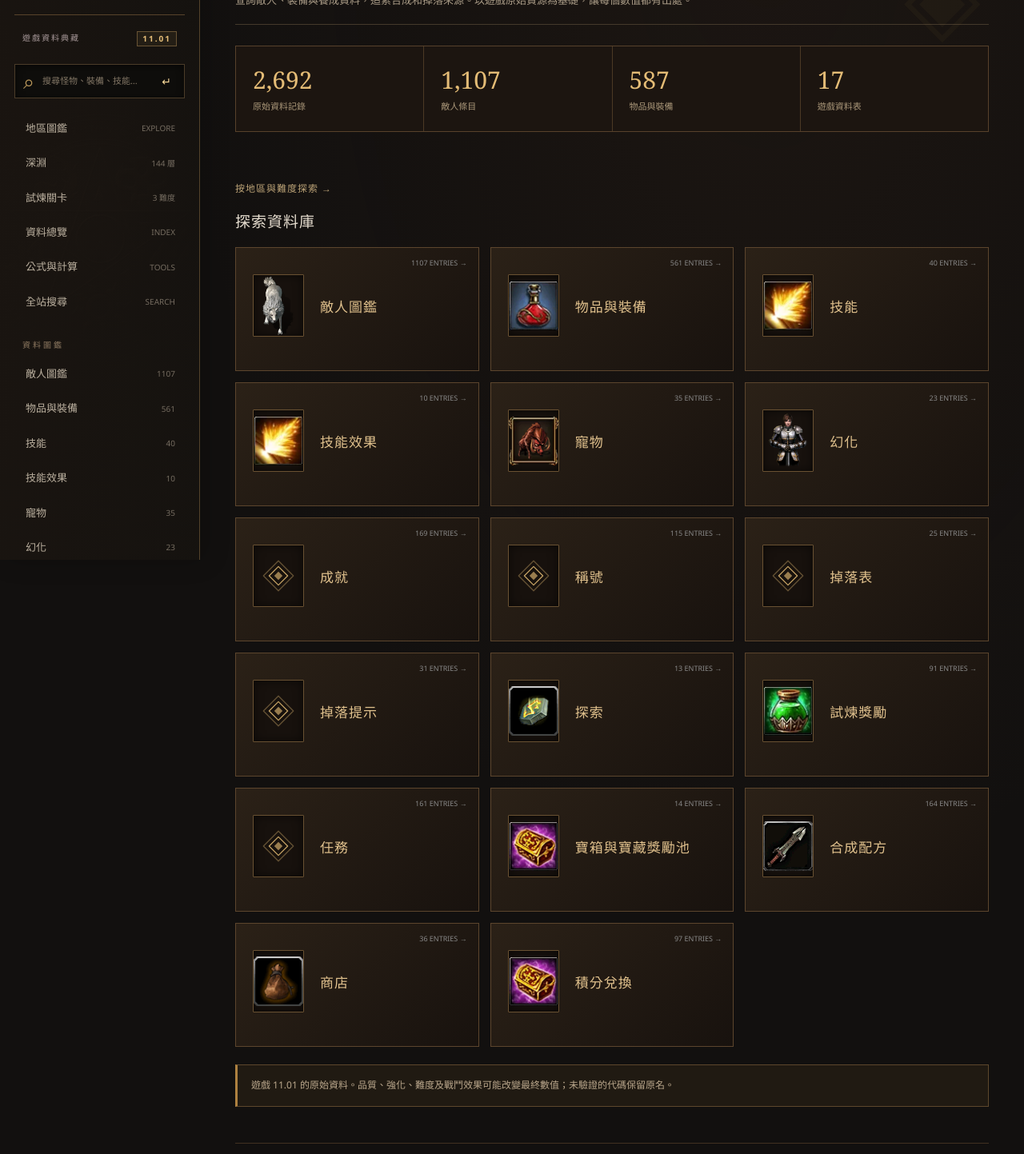
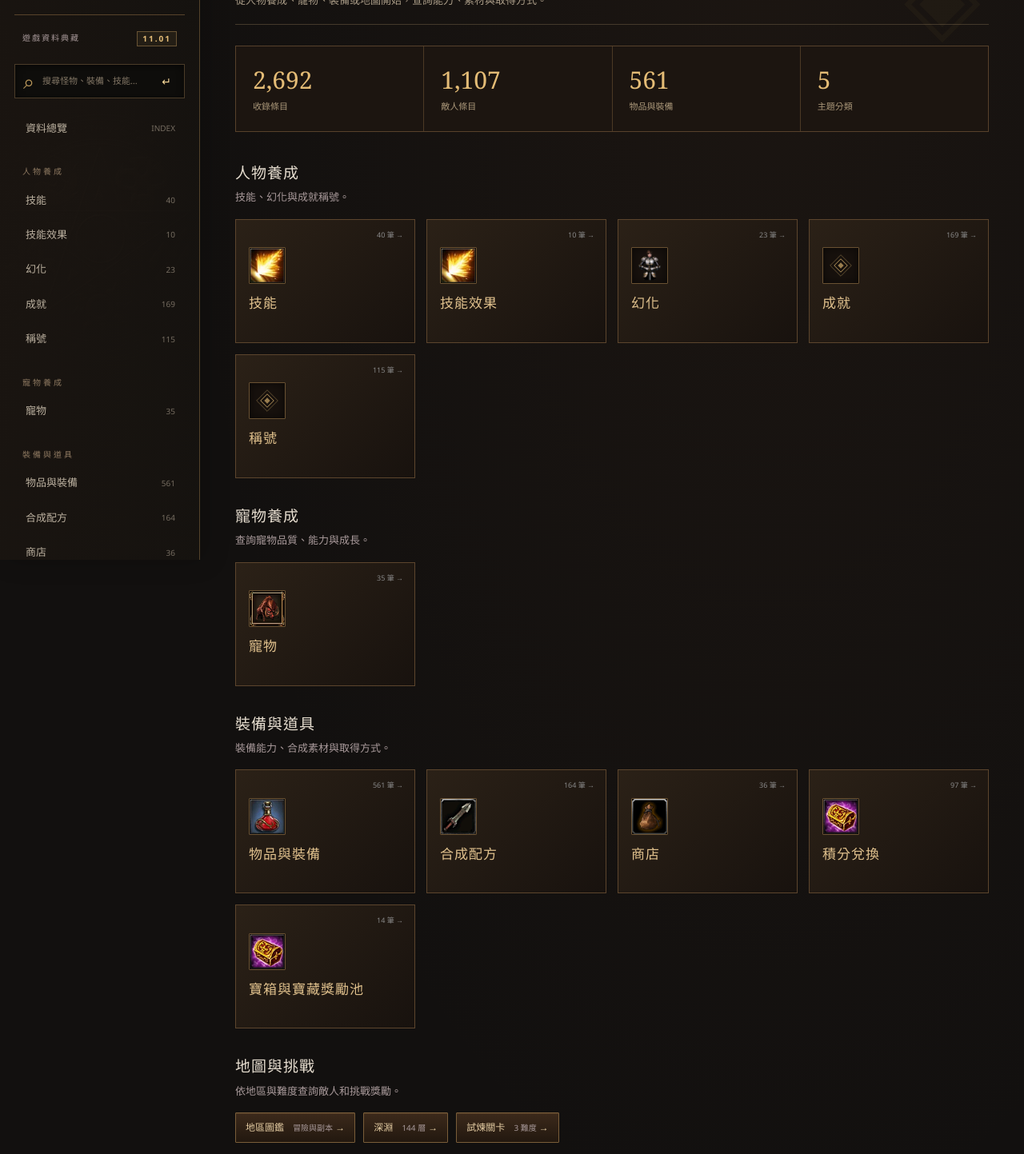
Before and after one commit to TatshSiow/legend-of-darkness-wiki, a SvelteKit app: page /home in a window 1280 px wide. Shown: the part 100-1543 px from the top of the page at 80% size. Built offline with nearby package versions, Linux system fonts and the light colour scheme; no server answers.

Commit message:
Group wiki navigation by topic and open the overview homepage

```diff
--- /dev/null
+++ b/src/lib/core/navigation.ts
@@ -0,0 +1,11 @@
+export const navigationGroups = [
+ {name:'人物養成',description:'技能、幻化與成就稱號。',categories:['skill','skillte','skin','achievement','title']},
+ {name:'寵物養成',description:'查詢寵物品質、能力與成長。',categories:['pet']},
+ {name:'裝備與道具',description:'裝備能力、合成素材與取得方式。',categories:['item','make','shop','exchange','treasure']},
+ {name:'地圖與挑戰',description:'依地區與難度查詢敵人和挑戰獎勵。',categories:['enemy','trial','explored','task'],links:[
+  {name:'地區圖鑑',href:'/regions/',hint:'冒險與副本'},
+  {name:'深淵',href:'/abyss/',hint:'144 層'},
+  {name:'試煉關卡',href:'/trial/',hint:'3 難度'}
+ ]},
+ {name:'掉落資料',description:'掉落表與遊戲內提示，實際來源以條目說明為準。',categories:['drop','droptip']}
+];
--- a/src/routes/+layout.svelte
+++ b/src/routes/+layout.svelte
@@ -2,6 +2,7 @@
  import {page} from '$app/state';
  import {goto} from '$app/navigation';
  import {sortableTables} from '#lib/core/table-sort.ts';
+ import {navigationGroups} from '#lib/core/navigation.ts';
  import type {LayoutData} from './$types';
  import '../base.css';import '../theme.css';import '../app.css';
  let {data,children}:{data:LayoutData;children:import('svelte').Snippet}=$props();
@@ -12,20 +13,22 @@
 <svelte:window onkeydown={shortcut}/>
 <svelte:head><meta name="theme-color" content="#12100f" />{#if data.siteUrl&&page.url.pathname!=='/search/'}<link rel="canonical" href={data.siteUrl+page.url.pathname}/>{/if}</svelte:head>
 <aside data-pagefind-ignore>
- <a class="brand" href="/regions/"><span class="sigil">◈</span><span>黑暗傳說<small>LEGEND OF DARKNESS</small></span></a>
+ <a class="brand" href="/home/"><span class="sigil">◈</span><span>黑暗傳說<small>LEGEND OF DARKNESS</small></span></a>
  <div class="edition">遊戲資料典藏 <b>{data.version}</b></div>
  <form class="search" action="/search/" onsubmit={search}><span aria-hidden="true">⌕</span><input name="q" type="search" bind:value={query} placeholder="搜尋怪物、裝備、技能…" aria-label="全站搜尋"><button type="submit" aria-label="搜尋">↵</button></form>
  <nav id="nav" aria-label="資料分類">
-  <a href="/regions/" class:active={page.url.pathname.startsWith('/regions/')}><span>地區圖鑑</span><small>EXPLORE</small></a>
-  <a href="/abyss/" class:active={page.url.pathname.startsWith('/abyss/')}><span>深淵</span><small>144 層</small></a>
-  <a href="/trial/" class:active={page.url.pathname.startsWith('/trial/')}><span>試煉關卡</span><small>3 難度</small></a>
   <a href="/home/" class:active={page.url.pathname==='/home/'}><span>資料總覽</span><small>INDEX</small></a>
+  {#each navigationGroups as group}
+   <div class="navgroup">{group.name}</div>
+   {#each group.links??[] as link}<a href={link.href} class:active={page.url.pathname.startsWith(link.href)}><span>{link.name}</span><small>{link.hint}</small></a>{/each}
+   {#each group.categories as key}
+    {@const category=data.categories.find(category=>category.key===key)}
+    {#if category}<a href={`/data/${category.key}/`} class:active={page.params.category===category.key}><span>{category.name}</span><small>{category.count}</small></a>{/if}
+   {/each}
+  {/each}
+  <div class="navgroup">查詢工具</div>
   <a href="/formulas/" class:active={page.url.pathname==='/formulas/'}><span>公式與計算</span><small>TOOLS</small></a>
   <a href="/search/" class:active={page.url.pathname.startsWith('/search/')}><span>全站搜尋</span><small>SEARCH</small></a>
-  <div class="navgroup">資料圖鑑</div>
-  {#each data.categories as category}
-   <a href={`/data/${category.key}/`} class:active={page.params.category===category.key}><span>{category.name}</span><small>{category.count}</small></a>
-  {/each}
   <a href="/sources/" class:active={page.url.pathname==='/sources/'}><span>來源與驗證</span><small>{data.categories.length}</small></a>
  </nav><div class="sidefoot">原版遊戲圖示 · 遊戲 {data.version}<br>黑暗世界的資料典藏</div>
 </aside>
--- a/src/routes/+page.server.ts
+++ b/src/routes/+page.server.ts
@@ -1,2 +1,2 @@
 import {redirect} from '@sveltejs/kit';
-export const load=()=>redirect(307,'/regions/');
+export const load=()=>redirect(307,'/home/');
--- a/src/routes/home/+page.svelte
+++ b/src/routes/home/+page.svelte
@@ -1,11 +1,23 @@
 <script lang="ts">
  import Hero from '#lib/components/Hero.svelte';
  import Icon from '#lib/components/Icon.svelte';
+ import {navigationGroups} from '#lib/core/navigation.ts';
  import type {PageData} from './$types';
  let {data}:{data:PageData}=$props();
 </script>
-<Hero title="黑暗世界，盡在典藏。" eyebrow="A COMPENDIUM OF THE DARK WORLD" description="查詢敵人、裝備與養成資料，追索合成和掉落來源。以遊戲原始資源為基礎，讓每個數值都有出處。"/>
-<div class="stats"><div class="stat"><strong>{data.categories.reduce((n,c)=>n+c.count,0).toLocaleString()}</strong><span>原始資料記錄</span></div><div class="stat"><strong>1,107</strong><span>敵人條目</span></div><div class="stat"><strong>587</strong><span>物品與裝備</span></div><div class="stat"><strong>{data.categories.length}</strong><span>遊戲資料表</span></div></div>
-<a class="region-entry" href="/regions/">按地區與難度探索 →</a><h2>探索資料庫</h2>
-<div class="cards">{#each data.categories as category}<a class="card" href={`/data/${category.key}/`}><small>{category.count} ENTRIES →</small><Icon src={category.icon} large/><h3>{category.name}</h3></a>{/each}</div>
+<Hero title="資料總覽" eyebrow="THE COMPENDIUM" description="從人物養成、寵物、裝備或地圖開始，查詢能力、素材與取得方式。"/>
+<div class="stats"><div class="stat"><strong>{data.categories.reduce((n,c)=>n+c.count,0).toLocaleString()}</strong><span>收錄條目</span></div><div class="stat"><strong>{data.categories.find(c=>c.key==='enemy')?.count.toLocaleString()}</strong><span>敵人條目</span></div><div class="stat"><strong>{data.categories.find(c=>c.key==='item')?.count.toLocaleString()}</strong><span>物品與裝備</span></div><div class="stat"><strong>{navigationGroups.length}</strong><span>主題分類</span></div></div>
+{#each navigationGroups as group}
+ <section class="overview-group" aria-label={group.name}>
+  <h2>{group.name}</h2><p class="group-description">{group.description}</p>
+  {#if group.links}<div class="map-links">{#each group.links as link}<a class="btn" href={link.href}>{link.name} <small>{link.hint}</small> →</a>{/each}</div>{/if}
+  <div class="cards">{#each group.categories as key}
+   {@const category=data.categories.find(category=>category.key===key)}
+   {#if category}<a class="card" href={`/data/${category.key}/`}><small>{category.count} 筆 →</small><Icon src={category.icon}/><h3>{category.name}</h3></a>{/if}
+  {/each}</div>
+ </section>
+{/each}
 <div class="notice">遊戲 {data.version} 的原始資料。品質、強化、難度及戰鬥效果可能改變最終數值；未驗證的代碼保留原名。</div>
+<style>
+ .overview-group{margin:32px 0}.overview-group h2{margin-bottom:4px}.group-description{color:var(--muted);margin:0 0 16px;font-size:13px}.map-links{display:flex;flex-wrap:wrap;gap:10px;margin-bottom:16px}.map-links small{margin-left:8px;color:var(--muted)}.cards{grid-template-columns:repeat(auto-fill,minmax(190px,1fr))}.card{padding:16px}.card h3{margin:10px 0 0}
+</style>
```
Also changed, not shown: 1 other file (tests, documents, lock files or other folders).
